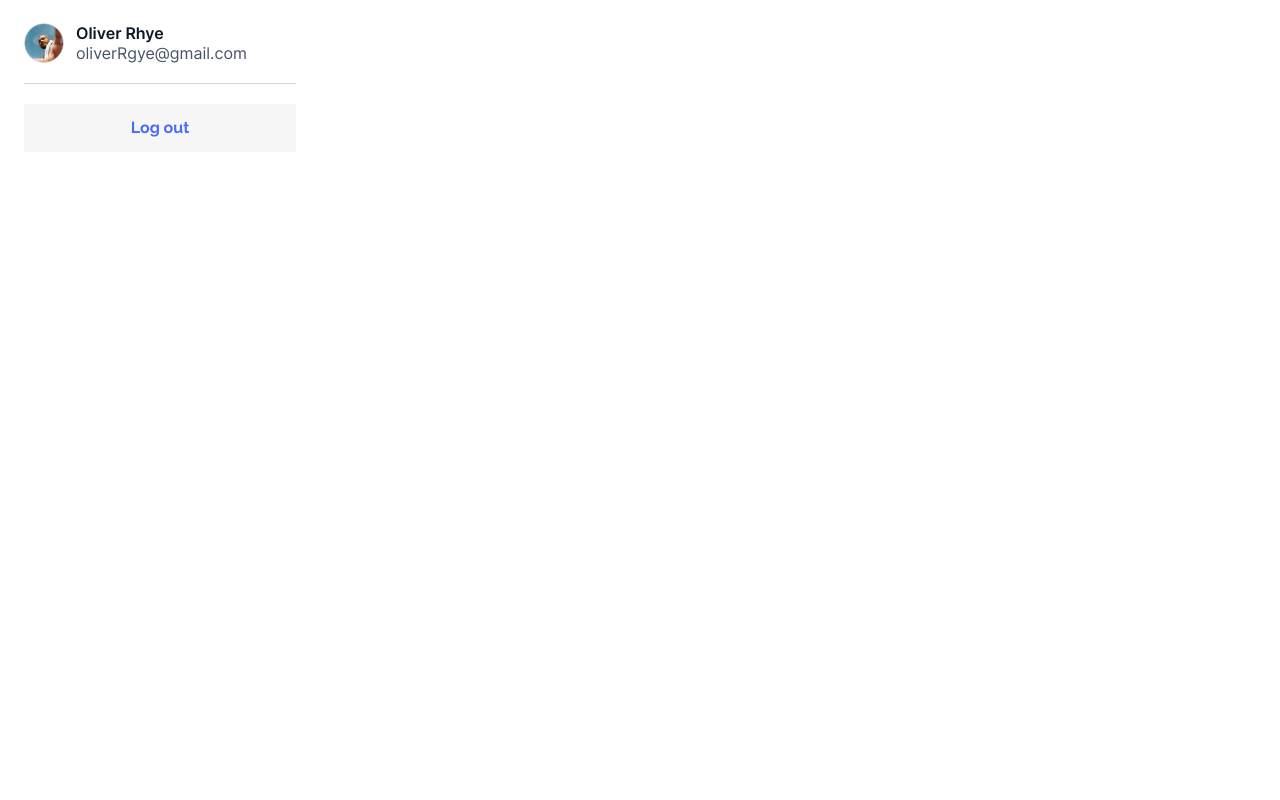
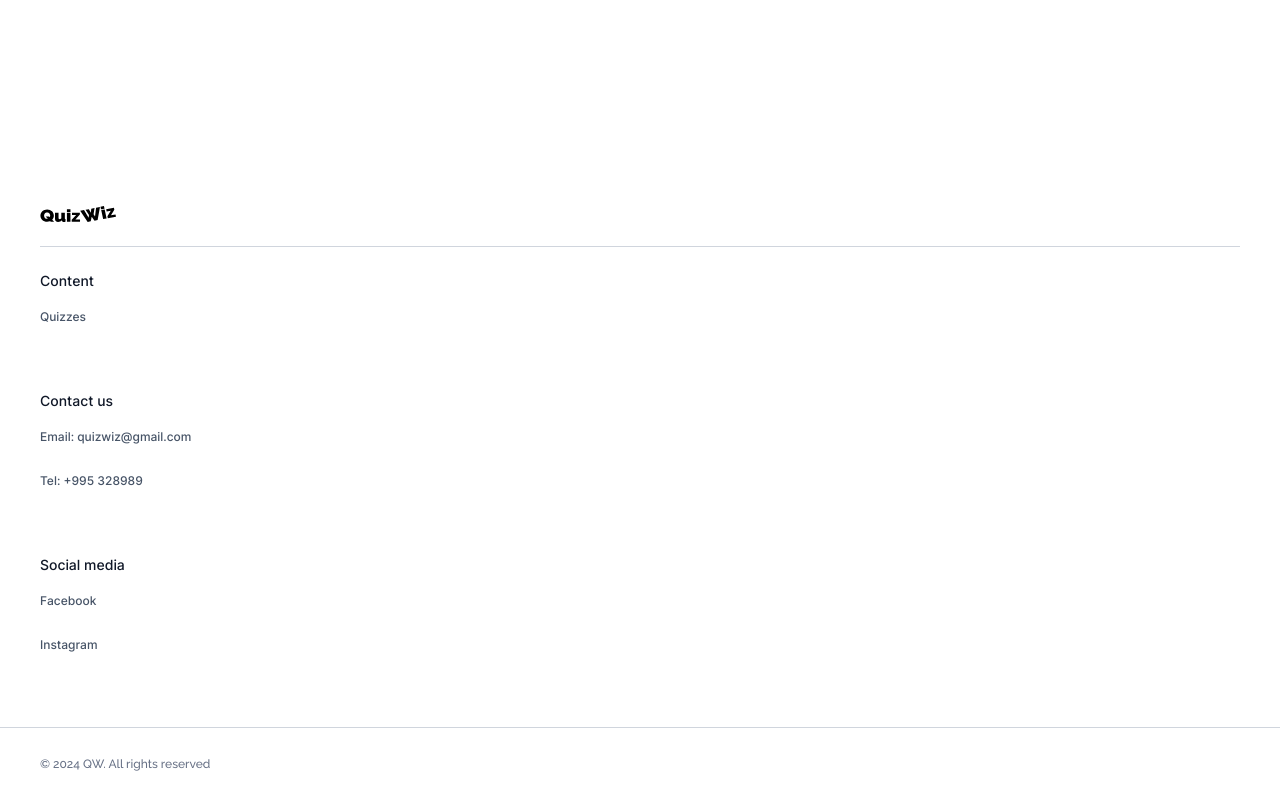
Before and after one commit to NinoNonikashvili/Quizwiz-Frontend, a Vue app: page / in a window 1280 px wide. Shown: the part 299-1099 px from the top of the page. Before the commit the page ends 800 px from the top, so only its background shows below. Built offline with nearby package versions, Linux system fonts and the light colour scheme.

Commit message:
wip: add footer

```diff
--- a/src/App.vue
+++ b/src/App.vue
@@ -1,13 +1,16 @@
 <script>
 import AppHeader from './components/layout/AppHeader.vue'
+import AppFooter from './components/layout/AppFooter.vue'
 
 export default {
   components: {
-    AppHeader
+    AppHeader,
+    AppFooter
   }
 }
 </script>
 
 <template>
   <AppHeader />
+  <AppFooter />
 </template>
--- /dev/null
+++ b/src/components/layout/AppFooter.vue
@@ -0,0 +1,57 @@
+<script>
+import LogoIcon from '../icons/LogoIcon.vue'
+
+export default {
+  name: 'AppFooter',
+  components: {
+    LogoIcon
+  }
+}
+</script>
+
+<template>
+  <footer class="mt-96">
+    <div class="px-10 py-6 flex flex-col xl:flex-row xl:gap-28 items-start">
+      <div class="border-b border-gray-300 pb-6 xl:border-b-0 w-full">
+        <LogoIcon />
+      </div>
+      <ul class="py-6 xl:py-0 flex flex-col gap-10 xl:flex-row xl:gap-24">
+        <li>
+          <h3 class="mb-4 xl:mb-6 font-inter font-medium text-sm text-gray-900 leading-5">
+            Content
+          </h3>
+          <p class="font-inter font-medium text-xs text-gray-600 leading-5 mb-6">Quizzes</p>
+        </li>
+        <li>
+          <h3 class="mb-4 xl:mb-6 font-inter font-medium text-sm text-gray-900 leading-5">
+            Contact us
+          </h3>
+          <p class="font-inter font-medium text-xs text-gray-600 leading-5 mb-6">
+            Email: quizwiz@gmail.com
+          </p>
+          <p class="font-inter font-medium text-xs text-gray-600 leading-5 mb-6">
+            Tel: +995 328989
+          </p>
+        </li>
+        <li>
+          <h3 class="mb-4 xl:mb-6 font-inter font-medium text-sm text-gray-900 leading-5">
+            Social media
+          </h3>
+          <a class="font-inter font-medium text-xs text-gray-600 leading-5 mb-6 block" href="#"
+            >Facebook</a
+          >
+          <a class="font-inter font-medium text-xs text-gray-600 leading-5 mb-6 block" href="#"
+            >Instagram</a
+          >
+        </li>
+      </ul>
+    </div>
+    <div
+      class="w-full bg-white border-t border-gray-300 py-7 px-10 xl:py-6 xl:px-24 flex justify-start xl:justify-end"
+    >
+      <p class="font-raleway font-medium text-xs text-gray-500 leading-4">
+        © 2024 QW. All rights reserved
+      </p>
+    </div>
+  </footer>
+</template>
--- a/src/components/layout/AppHeader.vue
+++ b/src/components/layout/AppHeader.vue
@@ -68,7 +68,7 @@ export default {
     </div>
 
     <!-- menu offcanvas -->
-    <div class="absolute top-0 left-0 w-80 p-6 bg-white">
+    <div class="hidden absolute top-0 left-0 w-80 p-6 bg-white">
       <div class="border-b border-gray-300 flex items-center justify-between w-full pb-5">
         <LogoIcon />
         <div>
--- a/tailwind.config.js
+++ b/tailwind.config.js
@@ -25,7 +25,6 @@ export default {
       },
       spacing: {
         368: '23rem'
-      }
       },
       fontFamily: {
         inter: ['Inter'],
@@ -34,6 +33,7 @@ export default {
       fontSize: {
         '6xl': '3.75rem'
       }
+    }
   },
   plugins: []
 }
```
Lines whose indentation alone changed are shown as unchanged.
